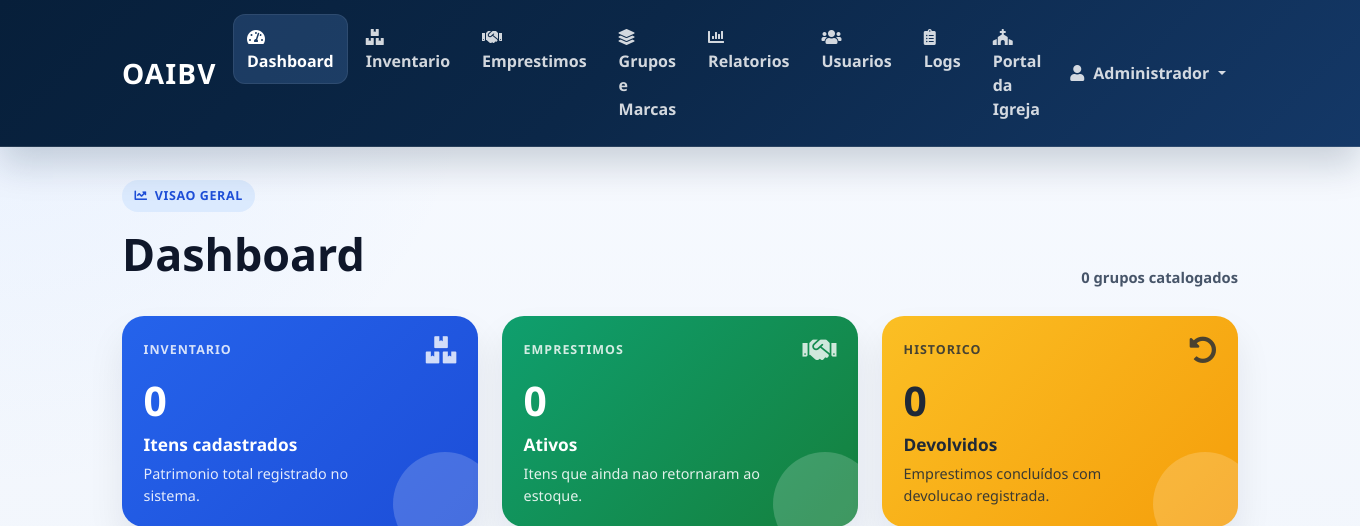
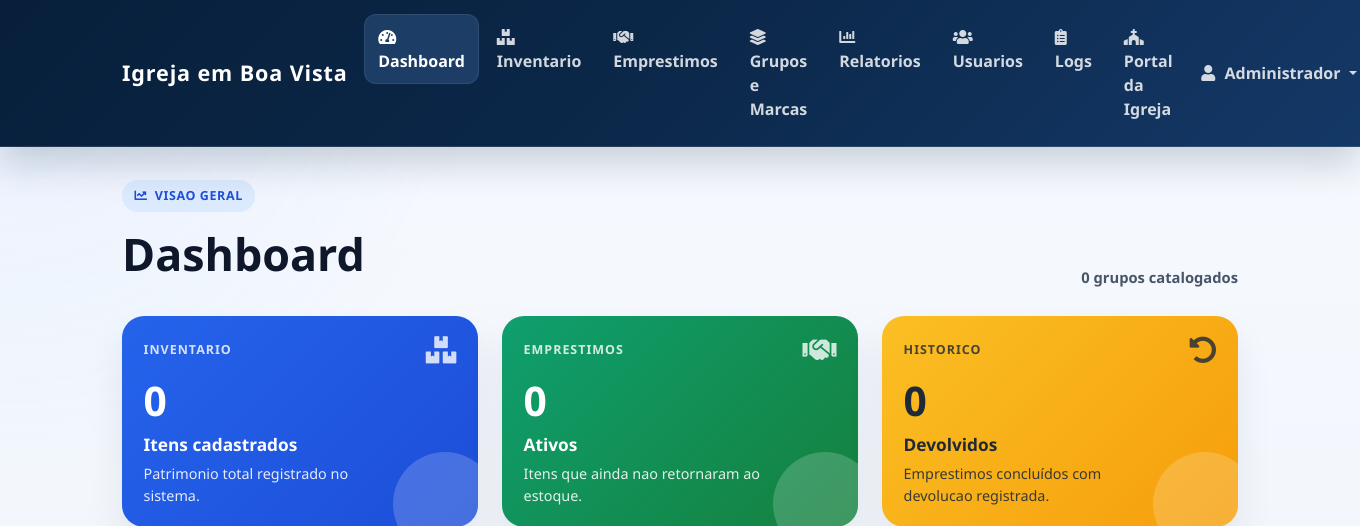
Before and after one commit to conectacasarr/inventario, a Flask app: page / in a window 1360 px wide. Shown: the top 526 px of the page. Run offline with Flask 3, Linux system fonts and the light colour scheme; a user stored in the database is signed in; data that the repository does not hold is empty.

Commit message:
refactor: align navbar branding with church portal

```diff
--- a/app.py
+++ b/app.py
@@ -1493,6 +1493,8 @@ def format_tombamento(tombamento):
 # Função para obter o ano atual
 @app.context_processor
 def inject_now():
+    pode_inventario = current_user.is_authenticated and usuario_pode_acessar_inventario(current_user)
+    pode_editar_site = current_user.is_authenticated and usuario_pode_editar_igreja(current_user)
     return {
         "now": datetime.now,
         "formata_brl": formata_brl,
@@ -1500,6 +1502,8 @@ def inject_now():
         "igreja_path": igreja_path,
         "host_eh_conectacasa": host_eh_conectacasa,
         "host_eh_igreja": host_eh_igreja,
+        "pode_inventario": pode_inventario,
+        "pode_editar_site": pode_editar_site,
     }
 
 
--- a/static/css/style.css
+++ b/static/css/style.css
@@ -22,10 +22,11 @@ body {
 }
 
 .logo-text {
-    font-weight: bold;
-    font-size: 1.75rem;
+    font-weight: 700;
+    font-size: 1.35rem;
     color: #fff;
     letter-spacing: 0.04em;
+    white-space: nowrap;
 }
 
 .app-navbar .navbar-nav {
--- a/templates/base_simples.html
+++ b/templates/base_simples.html
@@ -21,7 +21,7 @@
     <nav class="navbar navbar-expand-lg navbar-dark app-navbar">
         <div class="container">
             <a class="navbar-brand logo-text" href="{{ url_for('dashboard') if current_user.pode_acessar_inventario else url_for('igreja_admin') }}">
-                {{ 'OAIBV' if current_user.pode_acessar_inventario else 'Igreja em Boa Vista' }}
+                Igreja em Boa Vista
             </a>
             <button class="navbar-toggler" type="button" data-bs-toggle="collapse" data-bs-target="#navbarNav" aria-controls="navbarNav" aria-expanded="false" aria-label="Toggle navigation">
                 <span class="navbar-toggler-icon"></span>
```
